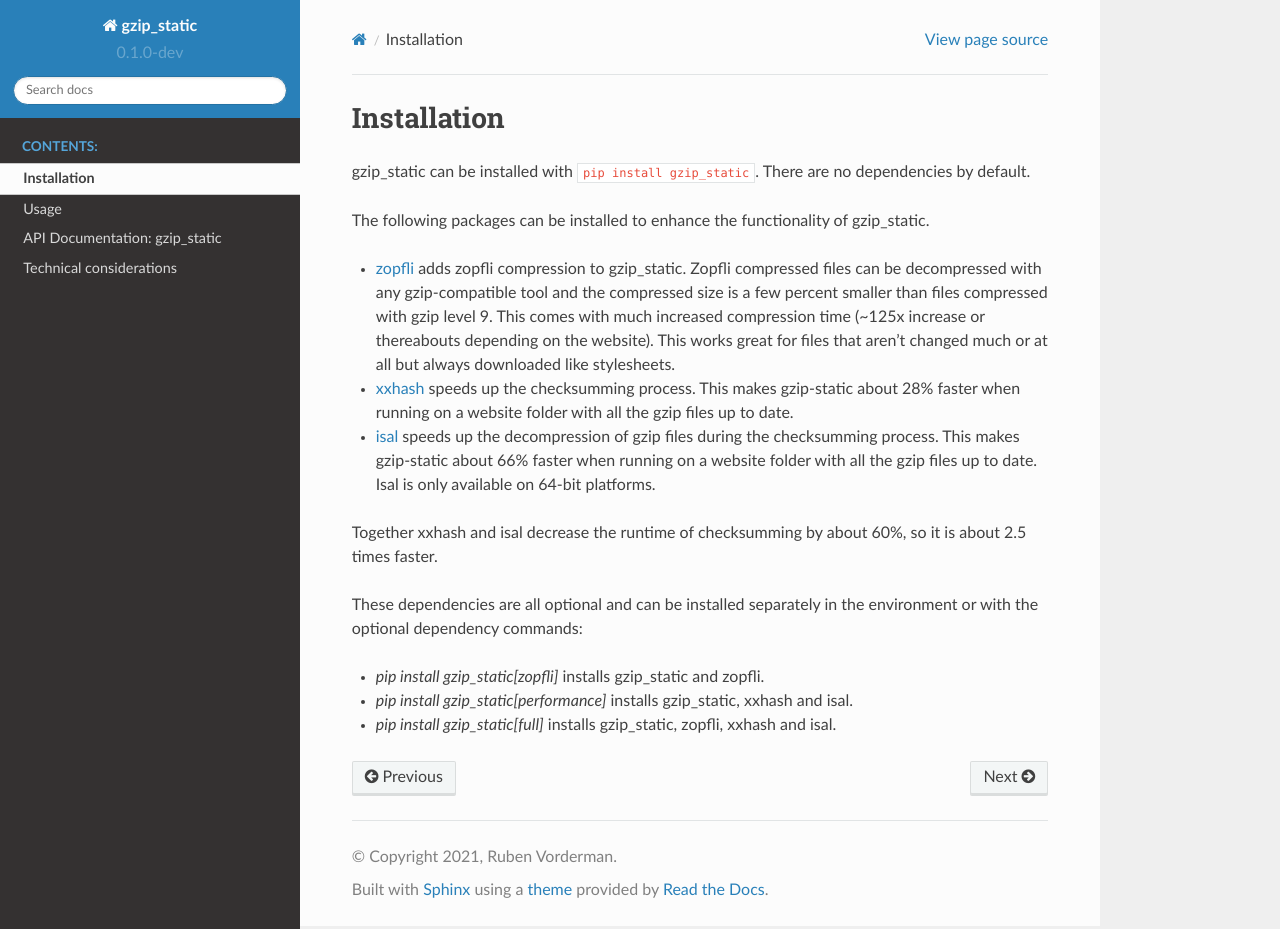
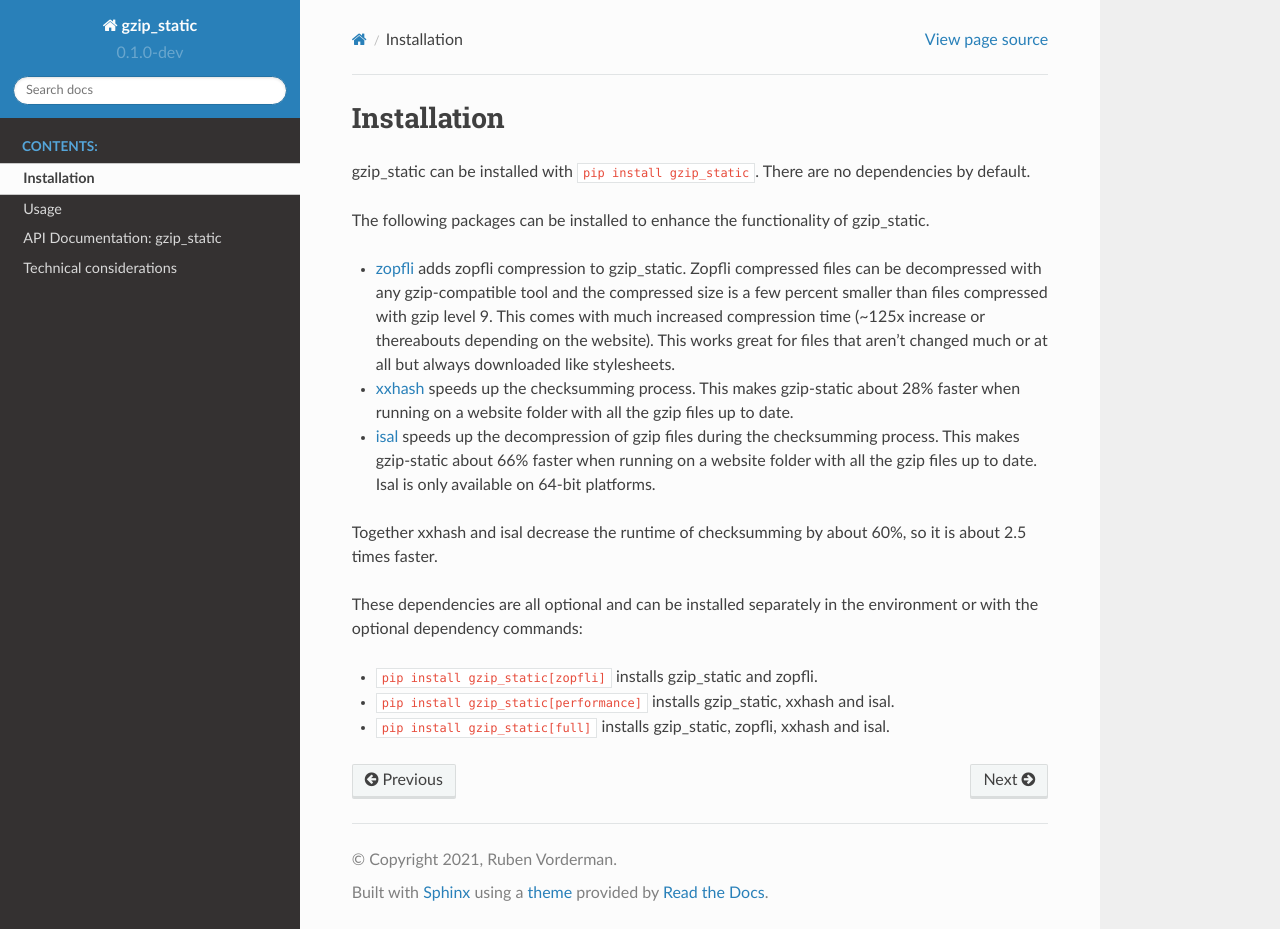
Before and after one commit to rhpvorderman/gzip_static, a Sphinx documentation site: the page built from docs/installation.rst, in a window 1280 px wide and 929 px high. Built offline with Sphinx 7.4.7 and the Read the Docs theme 2.0.0, drawn with Linux system fonts in a browser that asks for light colours.

Commit message:
Add extra backticks

```diff
--- a/docs/installation.rst
+++ b/docs/installation.rst
@@ -29,6 +29,6 @@ so it is about 2.5 times faster.
 These dependencies are all optional and can be installed separately in the
 environment or with the optional dependency commands:
 
-+ `pip install gzip_static[zopfli]` installs gzip_static and zopfli.
-+ `pip install gzip_static[performance]` installs gzip_static, xxhash and isal.
-+ `pip install gzip_static[full]` installs gzip_static, zopfli, xxhash and isal.
++ ``pip install gzip_static[zopfli]`` installs gzip_static and zopfli.
++ ``pip install gzip_static[performance]`` installs gzip_static, xxhash and isal.
++ ``pip install gzip_static[full]`` installs gzip_static, zopfli, xxhash and isal.
```
